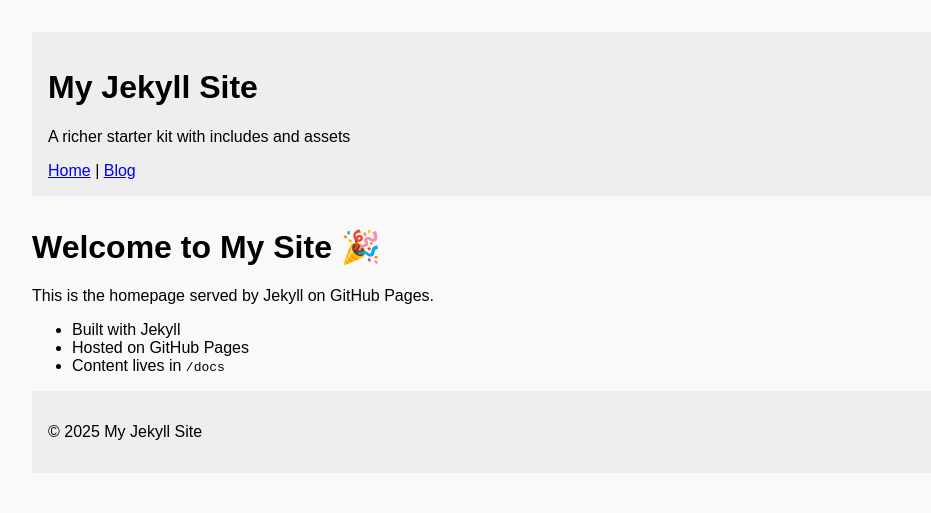
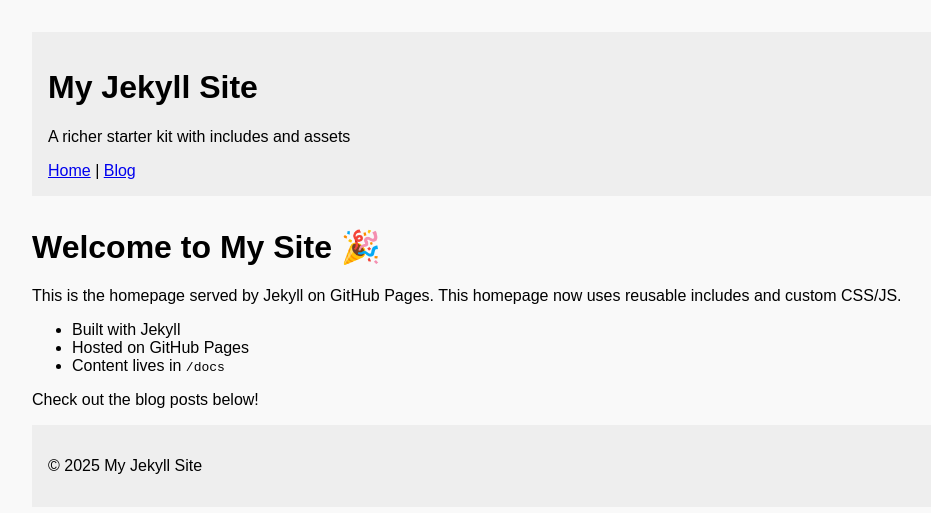
Before and after one commit to rjpearsoniv/rjpearsoniv.github.io, a Jekyll site: the page built from docs/index.md, in a window 1280 px wide. Shown: the top 513 px of the page, without its empty margins (0-931 px from the left). Built offline with Jekyll 4.4.1, drawn with Linux system fonts in a browser that asks for light colours.

Commit message:
Enhance homepage with reusable includes and custom styles
Updated homepage to include reusable includes and custom CSS/JS.

```diff
--- a/docs/index.md
+++ b/docs/index.md
@@ -5,7 +5,10 @@
 
 # Welcome to My Site 🎉
 This is the homepage served by Jekyll on GitHub Pages.
+This homepage now uses reusable includes and custom CSS/JS.
 
 - Built with Jekyll
 - Hosted on GitHub Pages
 - Content lives in `/docs`
+
+Check out the blog posts below!
```
